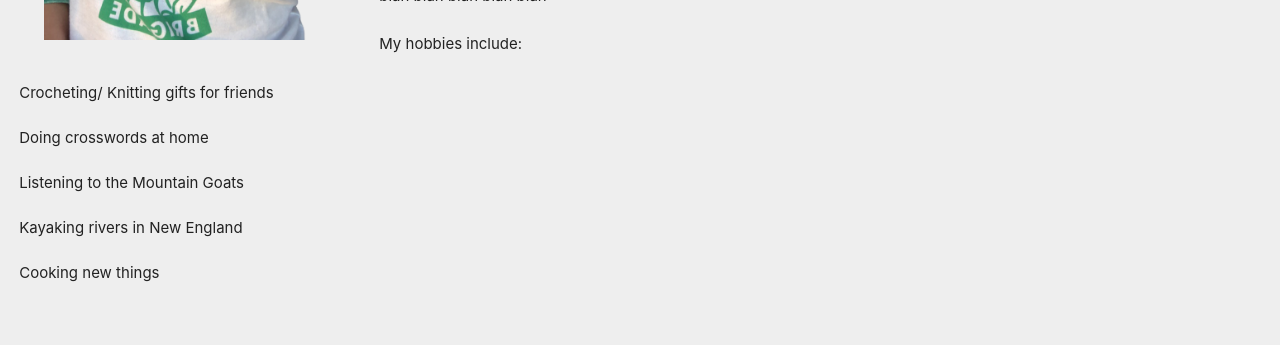
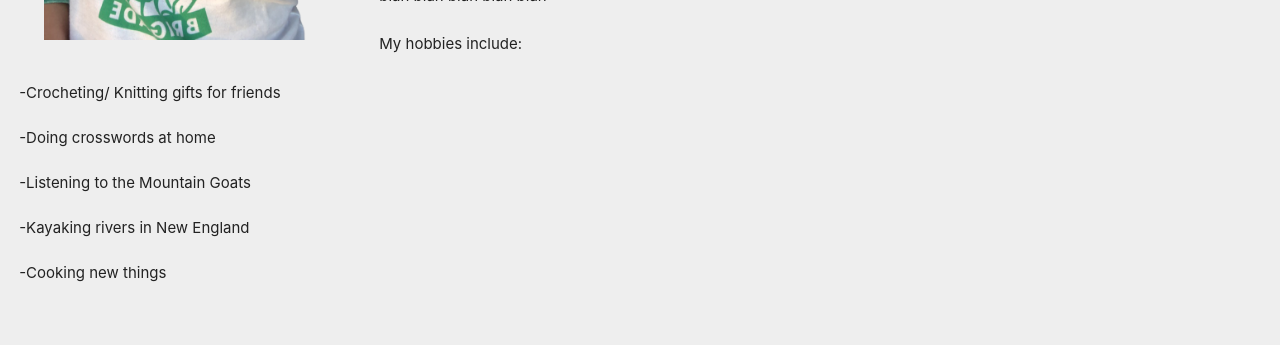
Before and after one commit to tamaralynn/portfolio, a plain HTML site: page index.html in a window 1280 px wide. Shown: the part 858-1203 px from the top of the page. Drawn offline with Linux system fonts and the light colour scheme.

Commit message:
update about

```diff
--- a/index.html
+++ b/index.html
@@ -52,11 +52,11 @@
             </p>
             My hobbies include:
             <ul>
-                <li>Crocheting/ Knitting gifts for friends</li>
-                <li>Doing crosswords at home</li>
-                <li>Listening to the Mountain Goats</li>
-                <li>Kayaking rivers in New England</li>
-                <li>Cooking new things </li>
+                <li>-Crocheting/ Knitting gifts for friends</li>
+                <li>-Doing crosswords at home</li>
+                <li>-Listening to the Mountain Goats</li>
+                <li>-Kayaking rivers in New England</li>
+                <li>-Cooking new things </li>
 
                 <li></li>
             </ul>
```
